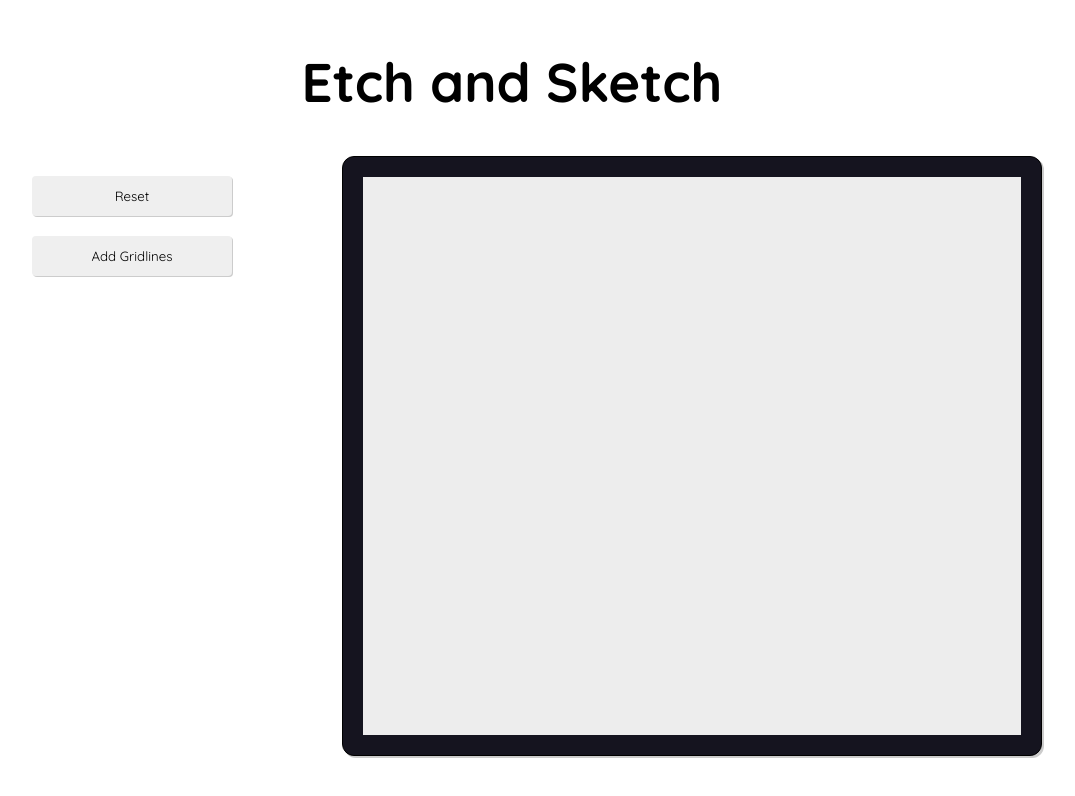
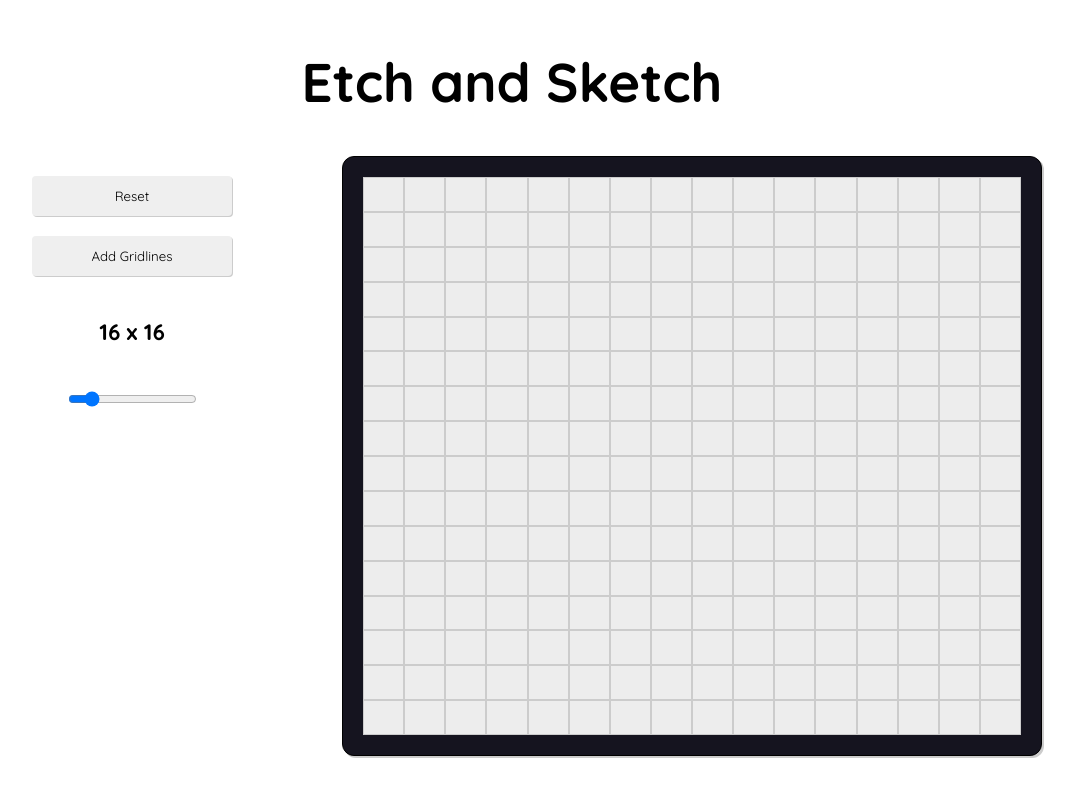
Before and after one commit to Arc-Data/etch-and-sketch, a plain HTML site: page index.html in a window 1280 px wide. Shown: the whole page, without its empty margins (128-1203 px from the left). Drawn offline with Linux system fonts and the light colour scheme.

Commit message:
Adds slider option to alter grid size value

```diff
--- a/index.html
+++ b/index.html
@@ -17,6 +17,8 @@
 		<aside class="settings">
 			<button class = "btn" id = 'reset'>Reset</button>
 			<button class = "btn" id = 'gridlines'>Add Gridlines</button>
+			<p id = 'gridSize'></p>
+			<input type="range" id = 'gridSlider' value = '16' min = '8' max = '64'>
 		</aside>
 		<main class = "sketch-board"></main>
 	</div>
--- a/script.js
+++ b/script.js
@@ -2,6 +2,11 @@ const sketchBoard = document.querySelector('.sketch-board');
 const gridContainer = document.createElement('div');
 const reset = document.querySelector('#reset');
 const gridButton = document.querySelector('#gridlines');
+const gridSlider = document.querySelector('#gridSlider');
+const gridSize = document.querySelector('#gridSize');
+
+gridSize.textContent = gridSlider.value + ' x ' + gridSlider.value;
+
 gridContainer.classList.add('grid-container');
 
 
@@ -27,14 +32,14 @@ function mouseHover(e) {
     e.target.style.background = 'rgb(51,51,51)';
 }
 
-function initializeGrid(gridItems = 16) {
-
+function initializeGrid(gridItems) {
     gridContainer.style.gridTemplateColumns = `repeat(${gridItems}, 1fr)`;
     gridContainer.style.gridTemplateRows = `repeat(${gridItems}, 1fr)`;
 
-    for(let i = 0; i < gridItems**2; i++) {
+    for(let i = 0; i < gridItems * gridItems; i++) {
         let gridItem = document.createElement('div');
         gridContainer.appendChild(gridItem);
+        gridItem.classList.add('grid-item');
         gridItem.addEventListener('mousedown', (e) => {
             if(e.button == 0) {
                 e.target.style.background = 'rgb(51,51,51)';
@@ -50,11 +55,17 @@ function resetGrid() {
     while(gridContainer.firstChild) {
         gridContainer.removeChild(gridContainer.lastChild);
     }
-
-    initializeGrid();
 }
 
 reset.addEventListener('click', resetGrid);
 gridButton.addEventListener('click', gridLines);
+gridSlider.addEventListener('input', e => {
+    gridSize.textContent = e.target.value + ' x ' + e.target.value;
+})
+gridSlider.addEventListener('change', e => {
+    resetGrid();
+    initializeGrid(e.target.value);
+});
 
-initializeGrid();
+
+initializeGrid(16);
--- a/style.css
+++ b/style.css
@@ -67,3 +67,8 @@ body {
 .grid-item {
 	border:1px solid #ccc;
 }
+
+#gridSize {
+	font-size:1.4em;
+	font-weight:700;
+}
```
